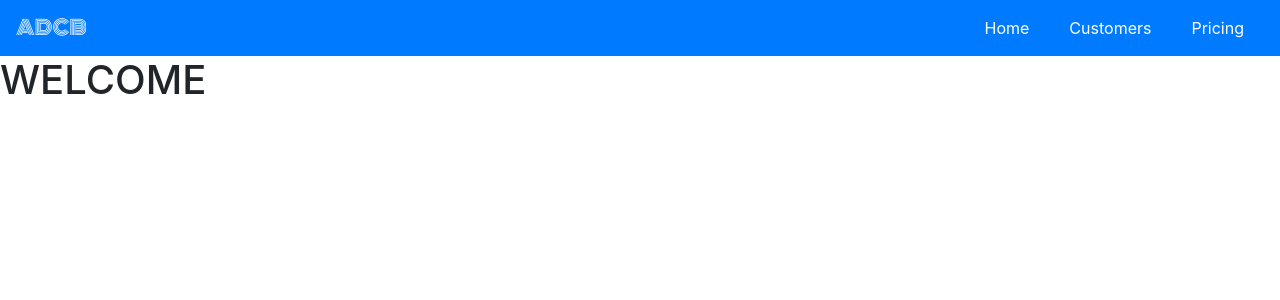
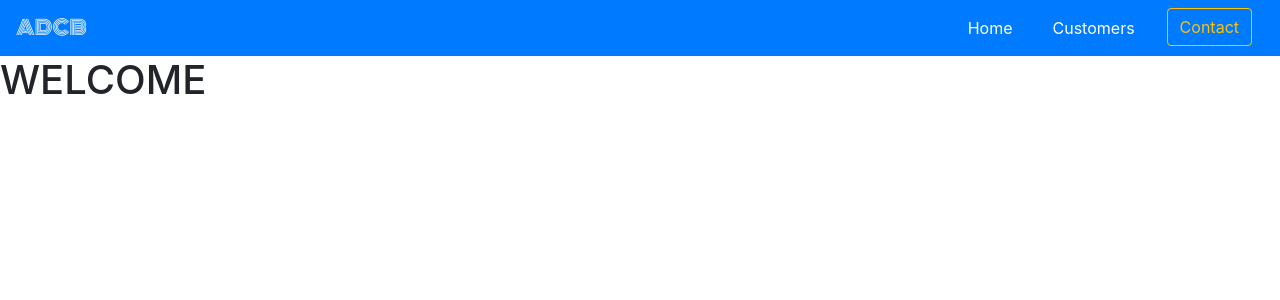
Before and after one commit to premakhil/DummyBankingSystem, a Flask app: page / in a window 1280 px wide. Shown: the top 300 px of the page. Run offline with Flask 2, Linux system fonts and the light colour scheme.

Commit message:
Nav bar modified

```diff
--- a/templates/layout.html
+++ b/templates/layout.html
@@ -10,7 +10,7 @@
         integrity="sha384-B0vP5xmATw1+K9KRQjQERJvTumQW0nPEzvF6L/Z6nronJ3oUOFUFpCjEUQouq2+l" crossorigin="anonymous">
     <link rel="preconnect" href="https://fonts.gstatic.com">
     <link href="https://fonts.googleapis.com/css2?family=Monoton&display=swap" rel="stylesheet">
-    <title>Document</title>
+    <title>ADCB BANK PORTAL</title>
 </head>
 
 <body>
@@ -24,18 +24,23 @@
         <div class="collapse navbar-collapse" id="navbarNav">
             <ul class="navbar-nav ml-auto ">
                 <li class="nav-item active">
-                    <a class="nav-link" href="#">Home <span class="sr-only">(current)</span></a>
+                    <a class="nav-link" href="{{url_for('home') }}">Home <span class="sr-only">(current)</span></a>
                 </li>
                 <li class="nav-item active">
                     <a class="nav-link" href="#">Customers</a>
                 </li>
                 <li class="nav-item active">
-                    <a class="nav-link" href="#">Pricing</a>
+
+                    <button type="button" class="btn btn-outline-warning">Contact</button>
+
                 </li>
 
             </ul>
         </div>
     </nav>
+
+
+
 
     {% block content %}{% endblock content %}
 
```
Also changed, not shown: static/style.css (line endings or trailing spaces).
